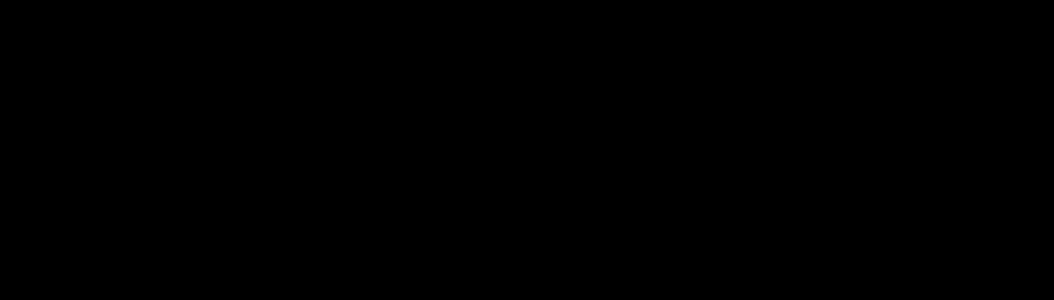
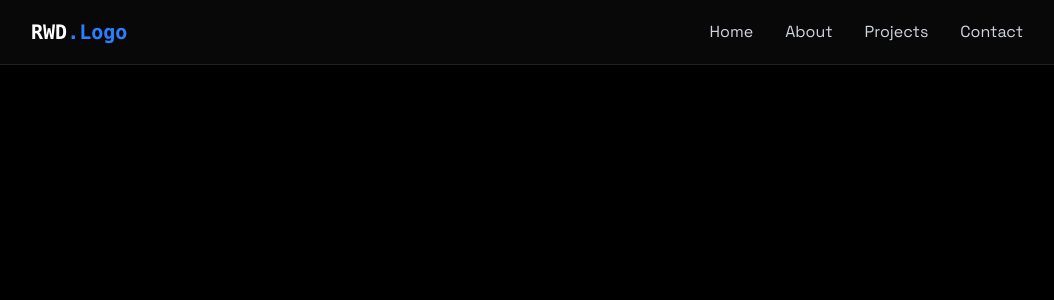
Before and after one commit to rwdevlead/RWD.Web.REACT, a React (Vite) app in the folder frontend/: page / in a window 1280 px wide. Shown: the top 300 px of the page, without its empty margins (113-1167 px from the left). Built offline with nearby package versions, Linux system fonts and the light colour scheme.

Commit message:
navbar stubbed out

```diff
--- a/frontend/src/App.jsx
+++ b/frontend/src/App.jsx
@@ -1,10 +1,13 @@
 import { useState } from "react";
 import "./App.css";
 import { LoadingScreen } from "./components/LoadingScreen";
+import { Navbar } from "./components/NavBar";
+import { MobileMenu } from "./components/MobileMenu";
 import "./index.css";
 
 function App() {
   const [isLoaded, setIsLoaded] = useState(false);
+  const [menuOpen, setMenuOpen] = useState(false);
 
   return (
     <>
@@ -13,7 +16,10 @@
         className={`min-h-screen transform-opacity duration-700 ${
           isLoaded ? "opacity-100" : "opacity-0"
         } bg-black text-gray-100`}
-      ></div>
+      >
+        <Navbar menuOpen={menuOpen} setMenuOpen={setMenuOpen} />
+        <MobileMenu menuOpen={menuOpen} setMenuOpen={setMenuOpen} />
+      </div>
     </>
   );
 }
--- /dev/null
+++ b/frontend/src/components/MobileMenu.jsx
@@ -0,0 +1,75 @@
+export const MobileMenu = ({ menuOpen, setMenuOpen }) => {
+  return (
+    <div
+      className={`fixed top-0 left-0 w-full bg-[rgba(10,10,10,0.8)] z-40 flex flex-col items-center justify-center
+                     transition-all duration-300 ease-in-out
+                    ${
+                      menuOpen
+                        ? "h-screen opacity-100 pointer-events-auto"
+                        : "h-0 opacity-0 pointer-events-none"
+                    }
+                  `}
+    >
+      <button
+        onClick={() => setMenuOpen(false)}
+        className="absolute top-6 right-6 text-white text-3xl focus:outline-none cursor-pointer"
+        aria-label="Close Menu"
+      >
+        &times;
+      </button>
+
+      <a
+        href="#home"
+        onClick={() => setMenuOpen(false)}
+        className={`text-2xl font-semibold text-white my-4 transform transition-transform duration-300
+                    ${
+                      menuOpen
+                        ? "opacity-100 translate-y-0"
+                        : "opacity-0 translate-y-5"
+                    }
+                 `}
+      >
+        Home
+      </a>
+      <a
+        href="#about"
+        onClick={() => setMenuOpen(false)}
+        className={`text-2xl font-semibold text-white my-4 transform transition-transform duration-300
+                    ${
+                      menuOpen
+                        ? "opacity-100 translate-y-0"
+                        : "opacity-0 translate-y-5"
+                    }
+                 `}
+      >
+        About
+      </a>
+      <a
+        href="#projects"
+        onClick={() => setMenuOpen(false)}
+        className={`text-2xl font-semibold text-white my-4 transform transition-transform duration-300
+                    ${
+                      menuOpen
+                        ? "opacity-100 translate-y-0"
+                        : "opacity-0 translate-y-5"
+                    }
+                 `}
+      >
+        Projects
+      </a>
+      <a
+        href="#contact"
+        onClick={() => setMenuOpen(false)}
+        className={`text-2xl font-semibold text-white my-4 transform transition-transform duration-300
+                    ${
+                      menuOpen
+                        ? "opacity-100 translate-y-0"
+                        : "opacity-0 translate-y-5"
+                    }
+                 `}
+      >
+        Contact
+      </a>
+    </div>
+  );
+};
--- /dev/null
+++ b/frontend/src/components/Navbar.jsx
@@ -0,0 +1,52 @@
+import { useEffect } from "react";
+export const Navbar = ({ menuOpen, setMenuOpen }) => {
+  useEffect(() => {
+    document.body.style.overflow = menuOpen ? "hidden" : "";
+  }, [menuOpen]);
+
+  return (
+    <nav className="fixed top-0 w-full z-40 bg-[rgba(10,10,10,0.8)] backdrop-blur-lg border-b border-white/10 shadow-lg">
+      <div className="max-w-5xl mx-auto px-4">
+        <div className="flex justify-between items-center h-16">
+          <a href="#home" className="font-mono text-xl font-bold text-white">
+            RWD<span className="text-blue-500">.Logo</span>
+          </a>
+
+          <div
+            className="w-7 h-5 relative cursor-pointer z-40 md:hidden"
+            onClick={() => setMenuOpen((prev) => !prev)}
+          >
+            &#9776;
+          </div>
+
+          <div className="hidden md:flex items-center space-x-8">
+            <a
+              href="#home"
+              className="text-gray-300 hover:text-white transition-colors"
+            >
+              Home
+            </a>
+            <a
+              href="#about"
+              className="text-gray-300 hover:text-white transition-colors"
+            >
+              About
+            </a>
+            <a
+              href="#projects"
+              className="text-gray-300 hover:text-white transition-colors"
+            >
+              Projects
+            </a>
+            <a
+              href="#contact"
+              className="text-gray-300 hover:text-white transition-colors"
+            >
+              Contact
+            </a>
+          </div>
+        </div>
+      </div>
+    </nav>
+  );
+};
```
Also changed, not shown: 1 other file (tests, documents, lock files or other folders).
